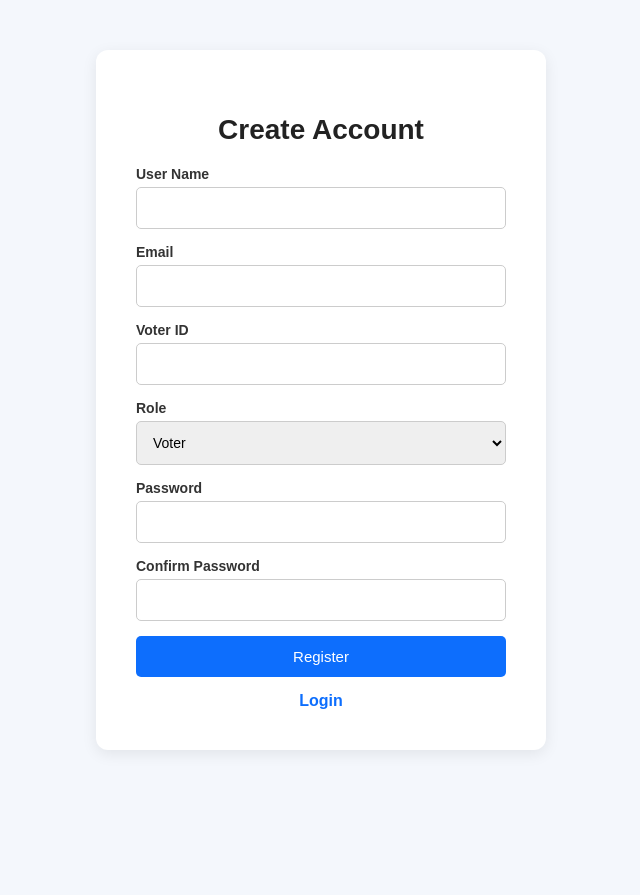
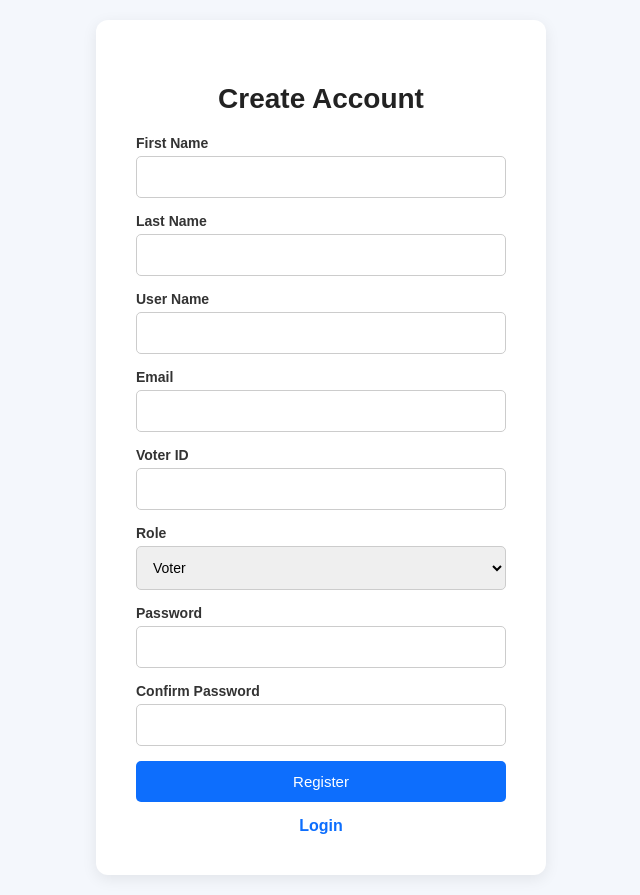
Before and after one commit to Kreativeweb003/Online_Voting_System, a Django app: page /register/ in a window 1280 px wide. Shown: the whole page, without its empty margins (319-959 px from the left). Before the commit the page ends 751 px from the top, so only its background shows below. Run offline with Django 5.2, Linux system fonts and the light colour scheme.

Commit message:
registeration form improved

```diff
--- a/accounts/forms.py
+++ b/accounts/forms.py
@@ -8,6 +8,8 @@ class RegisterForm(UserCreationForm):
     class Meta:
         model = User
         fields = [
+            'first_name',
+            'last_name',
             'username',
             'email',
             'voter_id',
--- a/accounts/views.py
+++ b/accounts/views.py
@@ -17,6 +17,8 @@ def register_view(request):
 
             user = form.save(commit=False)
 
+            user.first_name = form.cleaned_data['first_name']
+            user.last_name = form.cleaned_data['last_name']
             user.email = form.cleaned_data['email']
             user.voter_id = form.cleaned_data['voter_id']
             user.role = form.cleaned_data['role']
--- a/templates/accounts/register.html
+++ b/templates/accounts/register.html
@@ -18,6 +18,20 @@
 
     <form method="POST" class="register-form">
         {% csrf_token %}
+
+        <div class="register-form-group">
+            <label>
+                First Name
+            </label>
+            <input type="text" name="first_name" class="register-input">
+        </div>
+
+        <div class="register-form-group">
+            <label>
+                Last Name
+            </label>
+            <input type="text" name="last_name" class="register-input">
+        </div>
 
         <div class="register-form-group">
             <label>
```
